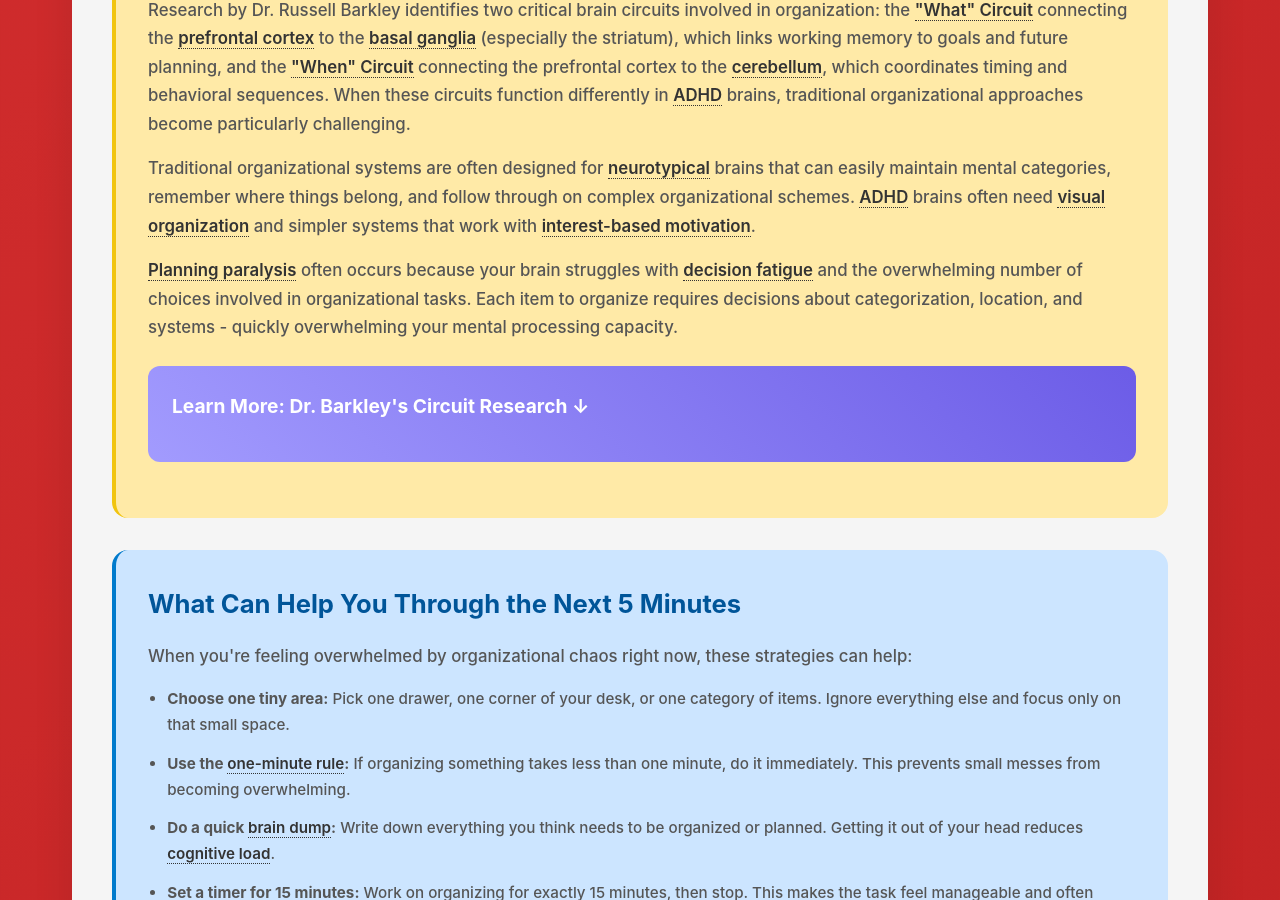
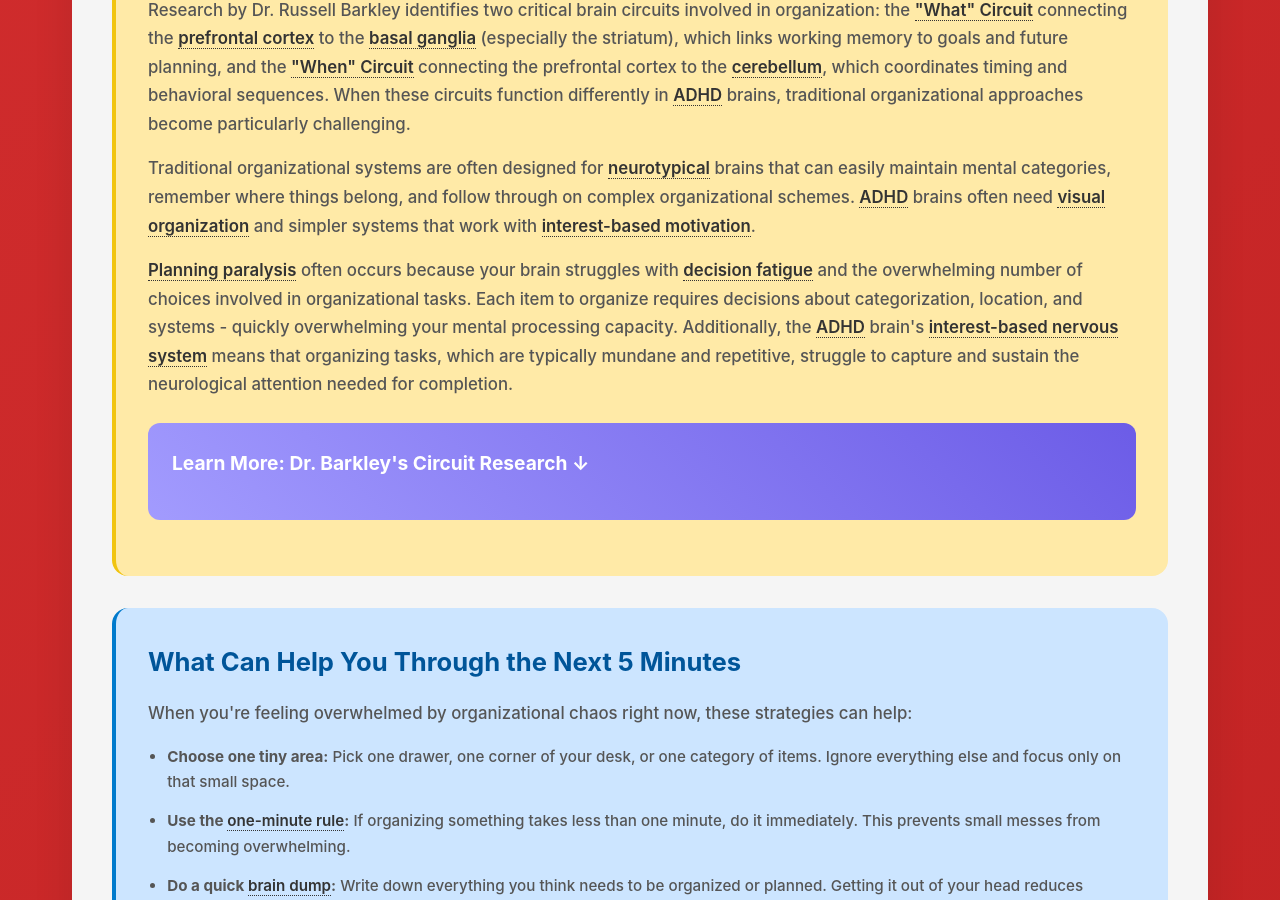
Before and after one commit to neurodivergent-survival-guide/neurodivergent-survival-guide, a Jekyll site: the page built from struggles/organization-and-planning-challenges.html, in a window 1280 px wide and 900 px high, scrolled down 1590 px. Built offline with Jekyll 4.4.1, drawn with Linux system fonts in a browser that asks for light colours; some of the changed text lies outside the part shown.

Commit message:
Update organization-and-planning-challenges.html

```diff
--- a/struggles/organization-and-planning-challenges.html
+++ b/struggles/organization-and-planning-challenges.html
@@ -46,7 +46,7 @@ search_terms: ["can't get organized", "total chaos", "planning overwhelm", "orga
 
         <p>Traditional organizational systems are often designed for <span class="jargon">neurotypical<span class="tooltip">People whose brains develop and function in ways that align with societal expectations and norms</span></span> brains that can easily maintain mental categories, remember where things belong, and follow through on complex organizational schemes. <span class="jargon">ADHD<span class="tooltip">Attention-Deficit/Hyperactivity Disorder - brain differences affecting attention, impulse control, and executive function</span></span> brains often need <span class="jargon">visual organization<span class="tooltip">Systems where items and information are visible and easy to locate, rather than hidden away in categories</span></span> and simpler systems that work with <span class="jargon">interest-based motivation<span class="tooltip">The ADHD brain's tendency to be motivated by what's engaging rather than what's important</span></span>.</p>
 
-        <p><span class="jargon">Planning paralysis<span class="tooltip">Getting stuck when trying to organize or plan because there are too many decisions and variables to consider</span></span> often occurs because your brain struggles with <span class="jargon">decision fatigue<span class="tooltip">Mental exhaustion from making too many choices, which depletes cognitive resources</span></span> and the overwhelming number of choices involved in organizational tasks. Each item to organize requires decisions about categorization, location, and systems - quickly overwhelming your mental processing capacity.</p>
+        <p><span class="jargon">Planning paralysis<span class="tooltip">Getting stuck when trying to organize or plan because there are too many decisions and variables to consider</span></span> often occurs because your brain struggles with <span class="jargon">decision fatigue<span class="tooltip">Mental exhaustion from making too many choices, which depletes cognitive resources</span></span> and the overwhelming number of choices involved in organizational tasks. Each item to organize requires decisions about categorization, location, and systems - quickly overwhelming your mental processing capacity. Additionally, the <span class="jargon">ADHD<span class="tooltip">Attention-Deficit/Hyperactivity Disorder - brain differences affecting attention, impulse control, and executive function</span></span> brain's <span class="jargon">interest-based nervous system<span class="tooltip">The tendency for ADHD brains to be motivated primarily by what's engaging rather than what's important</span></span> means that organizing tasks, which are typically mundane and repetitive, struggle to capture and sustain the neurological attention needed for completion.</p>
 
         <div class="learn-more" onclick="toggleLearnMore(this)">
             <h3>Learn More: Dr. Barkley's Circuit Research ↓</h3>
@@ -114,7 +114,7 @@ search_terms: ["can't get organized", "total chaos", "planning overwhelm", "orga
             <li>Family members or roommates are experiencing stress due to shared organizational challenges</li>
         </ul>
 
-        <p>Professional support can help evaluate whether medication might improve <span class="jargon">executive function<span class="tooltip">Mental skills that help you plan, focus, remember instructions, and manage multiple tasks</span></span>, and provide specialized strategies for <span class="jargon">ADHD<span class="tooltip">Attention-Deficit/Hyperactivity Disorder - brain differences affecting attention, impulse control, and executive function</span></span>-friendly organization and planning. <span class="jargon">ADHD medications<span class="tooltip">Stimulant and non-stimulant medications that can improve executive function and organization abilities</span></span>, particularly stimulants and non-stimulants like <span class="jargon">alpha-2 receptor agonists<span class="tooltip">A class of non-stimulant ADHD medications that can help with organization and planning</span></span>, can improve the <span class="jargon">prefrontal-basal ganglia circuits<span class="tooltip">Brain pathways that coordinate planning, organization, and goal-directed behavior</span></span> that coordinate planning and organization. However, medication works best when combined with environmental modifications and skill-building approaches.</p>
+        <p>Professional support can help evaluate whether medication might improve <span class="jargon">executive function<span class="tooltip">Mental skills that help you plan, focus, remember instructions, and manage multiple tasks</span></span>, and provide specialized strategies for <span class="jargon">ADHD<span class="tooltip">Attention-Deficit/Hyperactivity Disorder - brain differences affecting attention, impulse control, and executive function</span></span>-friendly organization and planning. <span class="jargon">ADHD medications<span class="tooltip">Stimulant and non-stimulant medications that can improve executive function and organization abilities</span></span> can improve the <span class="jargon">prefrontal-basal ganglia circuits<span class="tooltip">Brain pathways that coordinate planning, organization, and goal-directed behavior</span></span> that coordinate planning and organization. However, medication works best when combined with environmental modifications and skill-building approaches.</p>
 
         <div class="highlight-box">
             <p><strong>Types of support that help:</strong> <span class="jargon">ADHD coaching<span class="tooltip">Specialized support focused on developing practical strategies for ADHD-related challenges</span></span> for organizational systems, <span class="jargon">occupational therapy<span class="tooltip">Therapy focused on developing skills for daily living and practical tasks</span></span> for <span class="jargon">executive function<span class="tooltip">Mental skills that help you plan, focus, remember instructions, and manage multiple tasks</span></span> skills, professional organizers who understand <span class="jargon">ADHD<span class="tooltip">Attention-Deficit/Hyperactivity Disorder - brain differences affecting attention, impulse control, and executive function</span></span>, medication evaluation for <span class="jargon">cognitive enhancement<span class="tooltip">Improvements in thinking skills like planning, organization, and working memory</span></span>, or <span class="jargon">cognitive behavioral therapy<span class="tooltip">Therapy focused on changing thought patterns and behaviors to improve functioning</span></span> for overwhelming perfectionism.</p>
```
